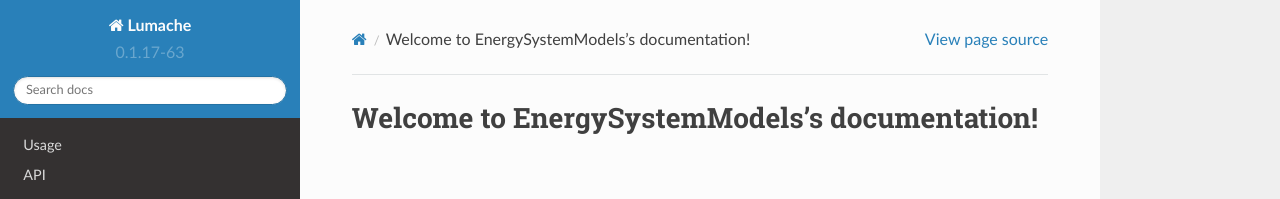
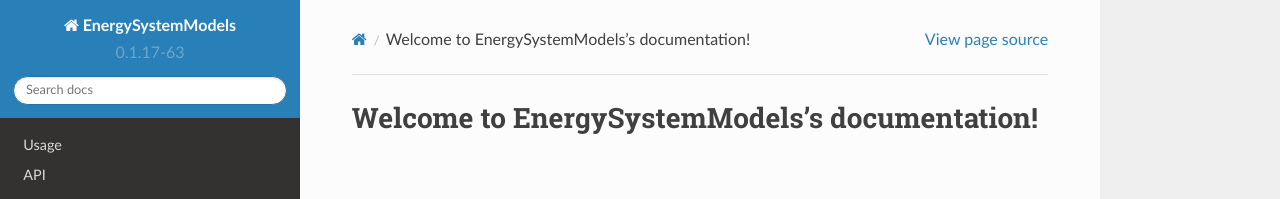
Before and after one commit to ZoheirHADID/EnergySystemModels-Tutorial, a Sphinx documentation site: the page built from docs/source/index.rst, in a window 1280 px wide. Shown: the top 199 px of the page. Built offline with Sphinx 7.4.7 and the Read the Docs theme 2.0.0, drawn with Linux system fonts in a browser that asks for light colours.

Commit message:
Update conf.py

```diff
--- a/docs/source/conf.py
+++ b/docs/source/conf.py
@@ -2,7 +2,7 @@
 
 # -- Project information
 
-project = 'Lumache'
+project = 'EnergySystemModels'
 copyright = '2023, Zoheir HADID'
 author = 'Zoheir HADID'
 
```
